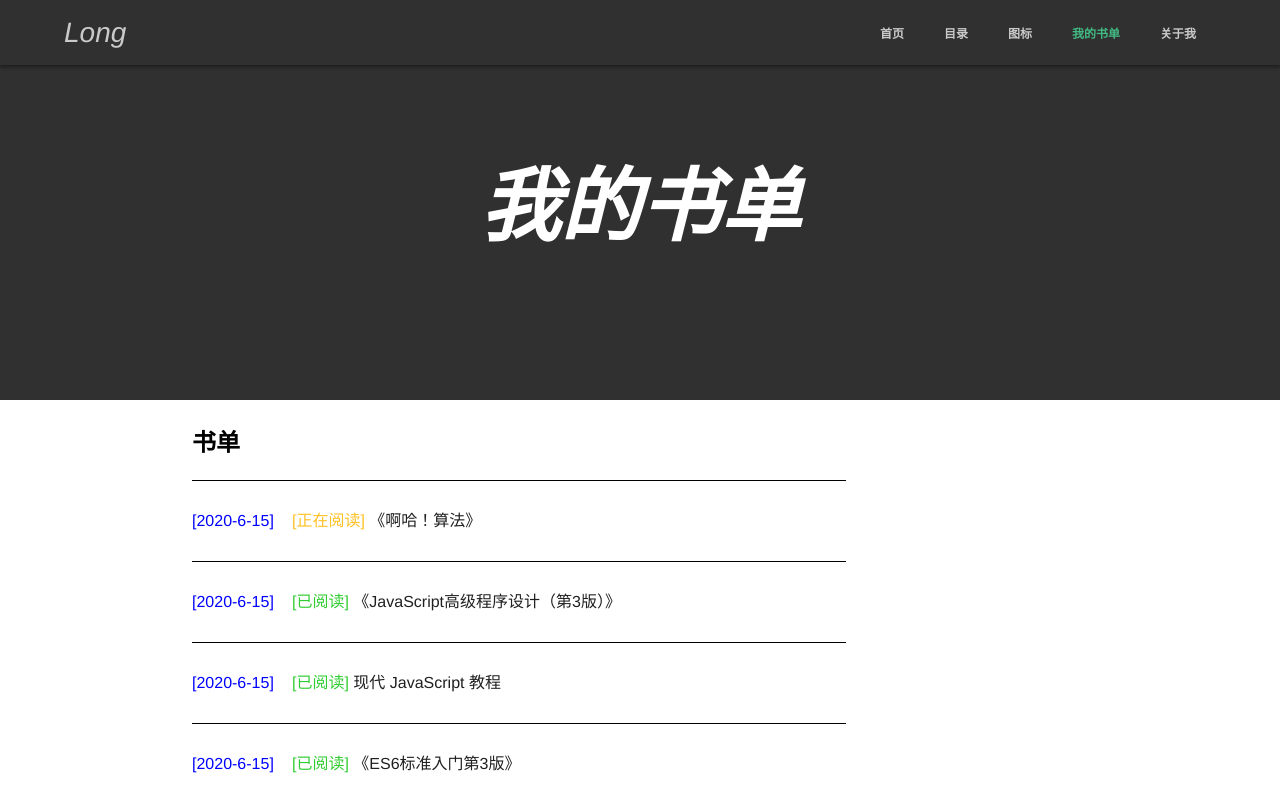
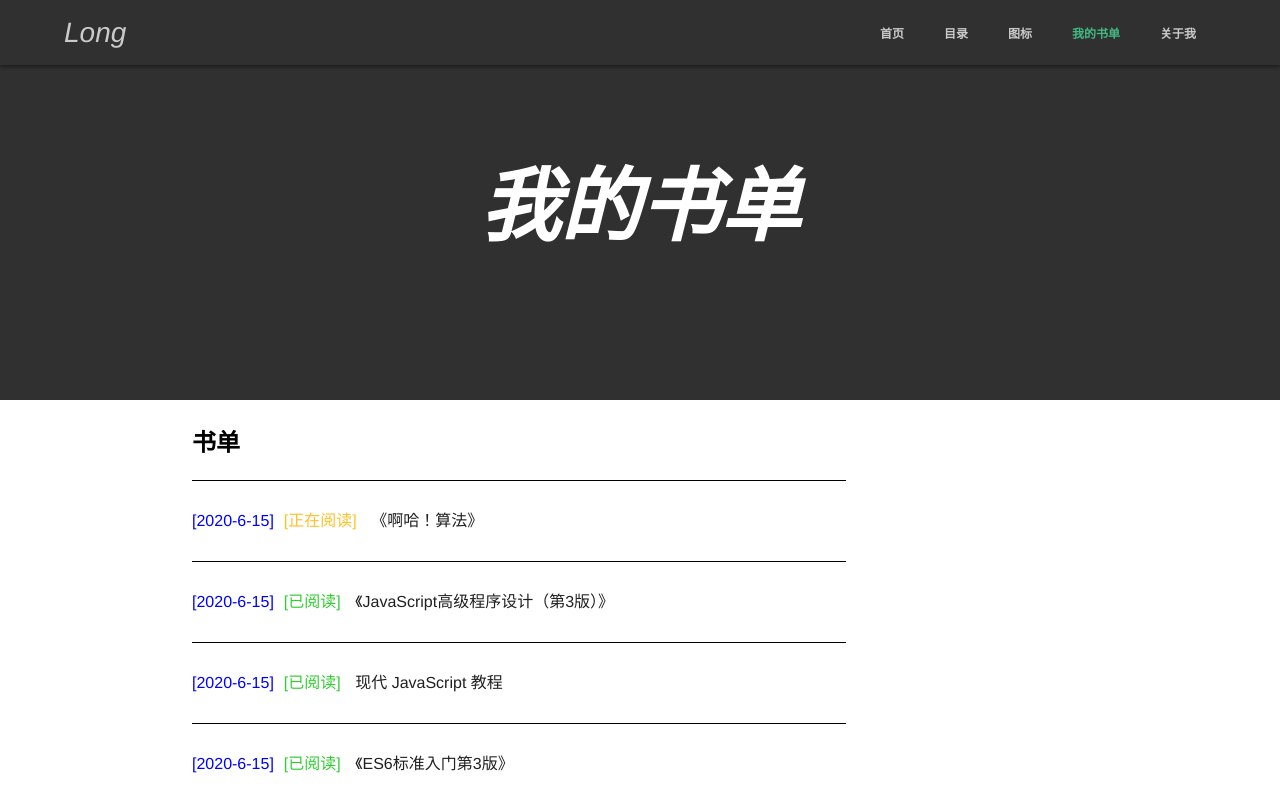
Before and after one commit to glong300/personalblog, a Vue app: page /#/mybooklist in a window 1280 px wide. Shown: the top 800 px of the page. Built offline with nearby package versions, Linux system fonts and the light colour scheme.

Commit message:
更新 2020年07月06日13:54:35

```diff
--- a/src/views/MyBookList/BookList.vue
+++ b/src/views/MyBookList/BookList.vue
@@ -81,7 +81,7 @@ export default {
 }
 
 .books-blogs font {
-  width: 100px;
+  padding-right: 10px;
 }
 
 .books-blogs a {
```
Also changed, not shown: 11 other files (tests, documents, lock files or other folders).
